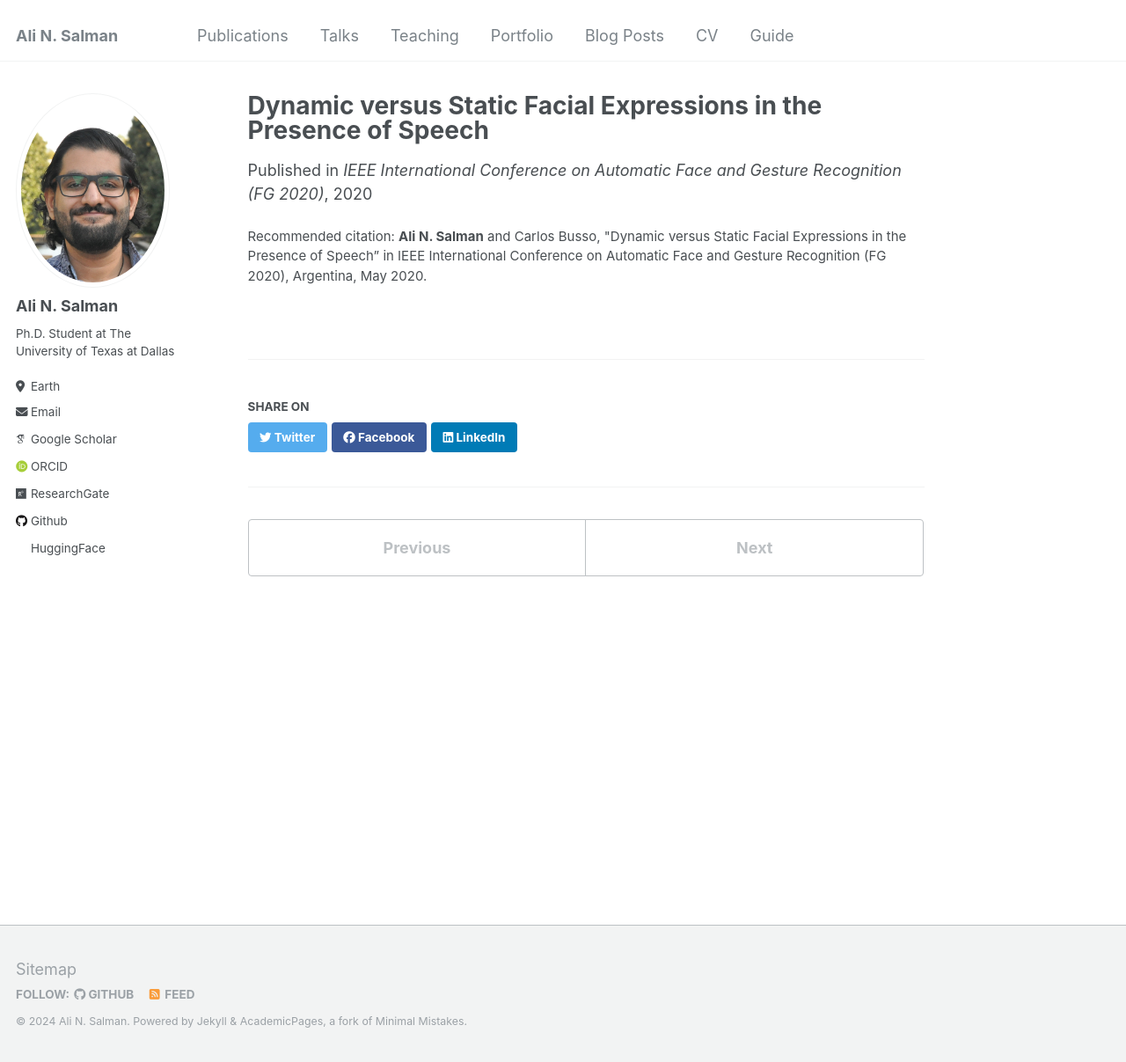
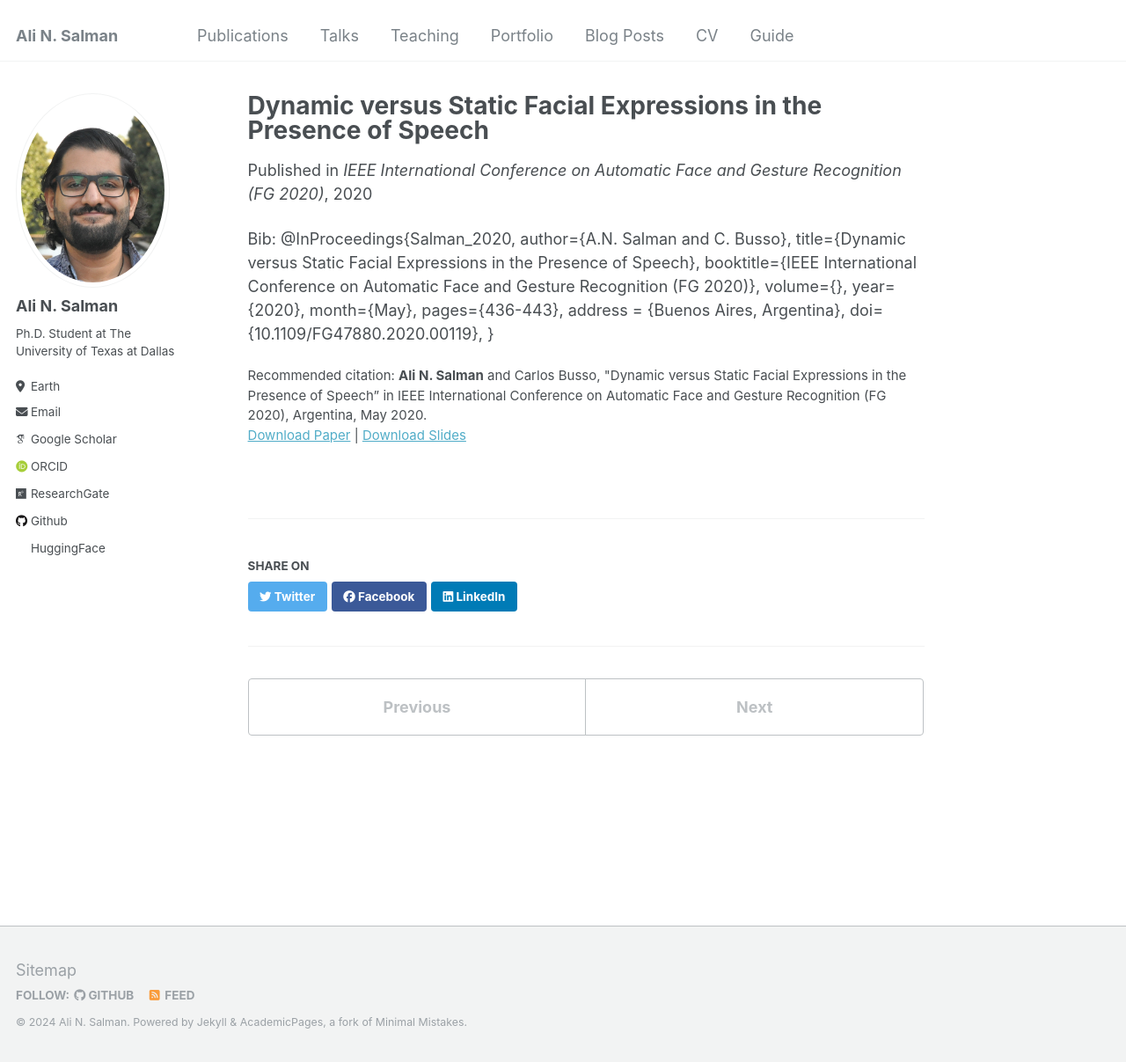
Before and after one commit to 3loi/3loi, a Jekyll site: the page built from _publications/Salman_2020.md, in a window 1280 px wide and 1207 px high. Shown: the whole window at 88% size. Built offline with Jekyll 4.4.1, drawn with Linux system fonts in a browser that asks for light colours; some web fonts are replaced.

Commit message:
Update Salman_2020.md

```diff
--- a/_publications/Salman_2020.md
+++ b/_publications/Salman_2020.md
@@ -4,5 +4,21 @@ collection: publications
 permalink: /publications/Salman_2020
 venue: 'IEEE International Conference on Automatic Face and Gesture Recognition (FG 2020)'
 date: 2020-05-05
+slidesurl: 'https://ecs.utdallas.edu/research/researchlabs/msp-lab/publications/Salman_2020-slides.pdf'
+paperurl: 'https://ecs.utdallas.edu/research/researchlabs/msp-lab/publications/Salman_2020.pdf'
 citation: '<strong>Ali N. Salman</strong> and Carlos Busso, "Dynamic versus Static Facial Expressions in the Presence of Speech” in IEEE International Conference on Automatic Face and Gesture Recognition (FG 2020), Argentina, May 2020.'
 ---
+
+
+Bib:
+@InProceedings{Salman_2020,
+	author={A.N. Salman and C. Busso},
+	title={Dynamic versus Static Facial Expressions in the Presence of Speech},
+	booktitle={IEEE International Conference on Automatic Face and Gesture Recognition (FG 2020)},
+	volume={},
+	year={2020},
+	month={May},
+	pages={436-443},
+	address =  {Buenos Aires, Argentina},
+	doi={10.1109/FG47880.2020.00119},
+}
```
